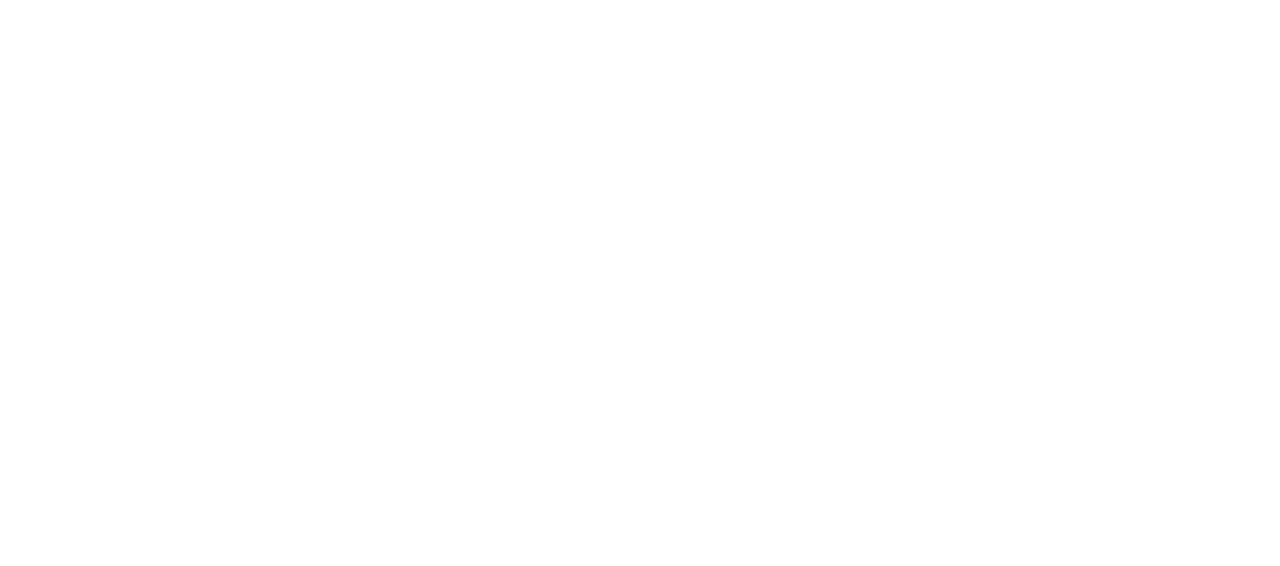
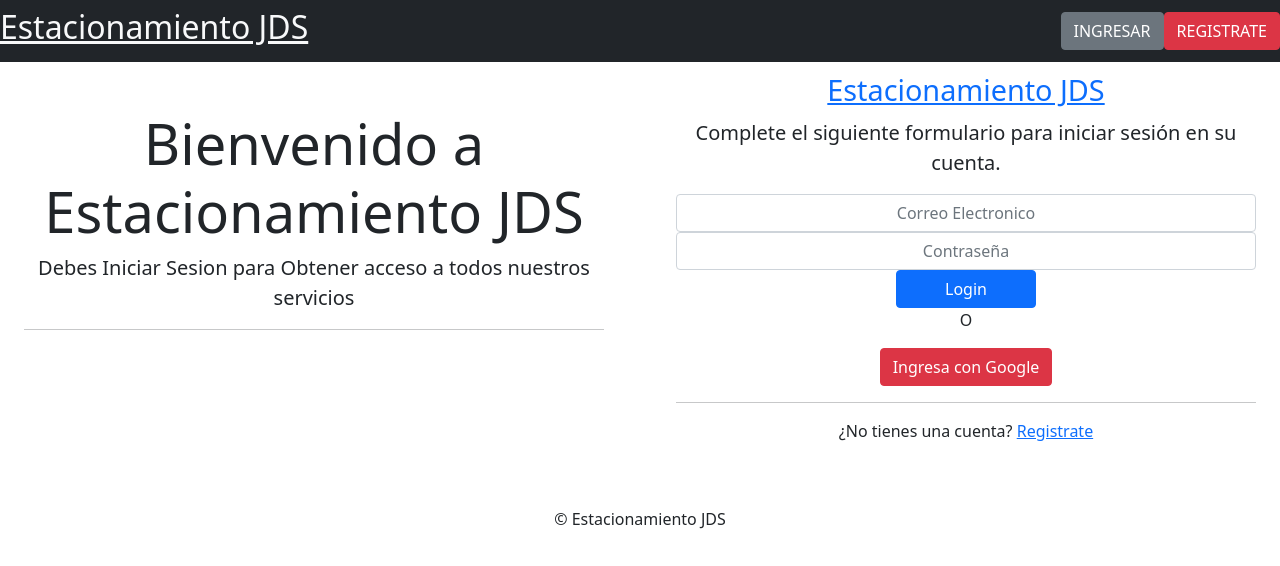
Before and after one commit to jdan2/RetoRepaso, a React app in the folder frontEnd/: page / in a window 1280 px wide. Built offline with nearby package versions, Linux system fonts and the light colour scheme; some packages are replaced by stand-ins of ours.

Commit message:
Se crea componente Home y se integra con el Login

```diff
--- a/frontEnd/package.json
+++ b/frontEnd/package.json
@@ -7,8 +7,10 @@
     "@testing-library/react": "^11.2.7",
     "@testing-library/user-event": "^12.8.3",
     "axios": "^0.21.1",
+    "bootstrap": "^5.0.2",
     "firebase": "^8.8.0",
     "react": "^17.0.2",
+    "react-bootstrap": "^1.6.1",
     "react-dom": "^17.0.2",
     "react-redux": "^7.2.4",
     "react-router-dom": "^5.2.0",
--- a/frontEnd/src/index.css
+++ b/frontEnd/src/index.css
@@ -1,13 +1,60 @@
 body {
   margin: 0;
-  font-family: -apple-system, BlinkMacSystemFont, 'Segoe UI', 'Roboto', 'Oxygen',
-    'Ubuntu', 'Cantarell', 'Fira Sans', 'Droid Sans', 'Helvetica Neue',
+  padding: 0;
+  font-weight: 400;
+  font-family: -apple-system, BlinkMacSystemFont, "Segoe UI", "Roboto", "Oxygen",
+    "Ubuntu", "Cantarell", "Fira Sans", "Droid Sans", "Helvetica Neue",
     sans-serif;
   -webkit-font-smoothing: antialiased;
   -moz-osx-font-smoothing: grayscale;
+  font-size: 16px;
 }
 
-code {
-  font-family: source-code-pro, Menlo, Monaco, Consolas, 'Courier New',
-    monospace;
+h1 a {
+  font-size: 1.8rem;
 }
+h1 a.text-light:hover {
+  color: white!important;
+  text-decoration: none!important;
+}
+.nuevo-post{
+  font-weight: bold;
+  text-transform: uppercase;
+}
+
+.btn {
+  font-weight: bold;
+}
+.form-group label,
+.list-group-item {
+  font-size: 1.4rem;
+}
+
+.navbar .btn {
+  flex:1;
+}
+@media (min-width:768px){
+    .navbar .btn {
+      flex: 0 1 auto;
+    }
+}
+.acciones {
+  margin: 1rem 0;
+}
+@media (min-width:768px) {
+  .acciones{
+    margin: 0;
+  }
+}
+.acciones > *{
+  flex: 1;
+}
+
+.card-w{
+max-width: 20rem;
+}
+
+.image-card{
+  width: 80px;
+
+}
--- a/frontEnd/src/index.js
+++ b/frontEnd/src/index.js
@@ -3,6 +3,7 @@ import ReactDOM from 'react-dom';
 import './index.css';
 import App from './presentation/routes/App';
 import reportWebVitals from './reportWebVitals';
+import 'bootstrap/dist/css/bootstrap.min.css';
 
 ReactDOM.render(
   <React.StrictMode>
--- a/frontEnd/src/presentation/pages/Home.js
+++ b/frontEnd/src/presentation/pages/Home.js
@@ -1,9 +1,31 @@
-import React from 'react'
+import React, { Component } from "react";
+import Login from "../pages/autenticacion/Login"
+//import { Link } from "react-router-dom";
 
-export default function Home() {
+export default class HomePage extends Component {
+  render() {
     return (
-        <div>
+      <div className="row">
+        <div className="col-6">
+          <div className="home">
+            <section>
+              <div>
+                <div className="container text-center py-5">
+                  <h1 className="display-4">Bienvenido a Estacionamiento JDS</h1>
+                  <p className="lead">
+                    Debes Iniciar Sesion para Obtener acceso a todos nuestros servicios
+                  </p>
+                  <hr />
 
+                </div>
+              </div>
+            </section>
+          </div>
         </div>
-    )
+        <div className="col-6">
+          <Login/>
+        </div>
+      </div>
+    );
+  }
 }
--- a/frontEnd/src/presentation/routes/App.js
+++ b/frontEnd/src/presentation/routes/App.js
@@ -3,6 +3,7 @@ import React from 'react'
 //Componentes/paginas
 import NewTicket from '../pages/NewTicket';
 import Home from  '../pages/Home';
+
 
 
 //Redux
@@ -14,6 +15,10 @@ import {BrowserRouter as Router, Route, Switch} from "react-router-dom"
 import Tickets from '../pages/Tickets';
 import NewFactura from '../pages/NewFactura';
 import Facturas from '../pages/Facturas';
+import Header from '../layout/Header';
+import Footer from '../layout/Footer';
+import 'bootstrap/dist/css/bootstrap.min.css';
+
 
 
 
@@ -21,6 +26,7 @@ import Facturas from '../pages/Facturas';
 const App = () => {
   return (
     <Router>
+    <Header/>
       <Provider store={store}>
         <Switch>
           <Route exact path="/" component={Home} />
@@ -30,6 +36,7 @@ const App = () => {
           <Route exact path="/listfacturas" component={Facturas} />
         </Switch>
       </Provider>
+      <Footer/>
     </Router>
   );
 }
```
Also changed, not shown: 1 other file.
